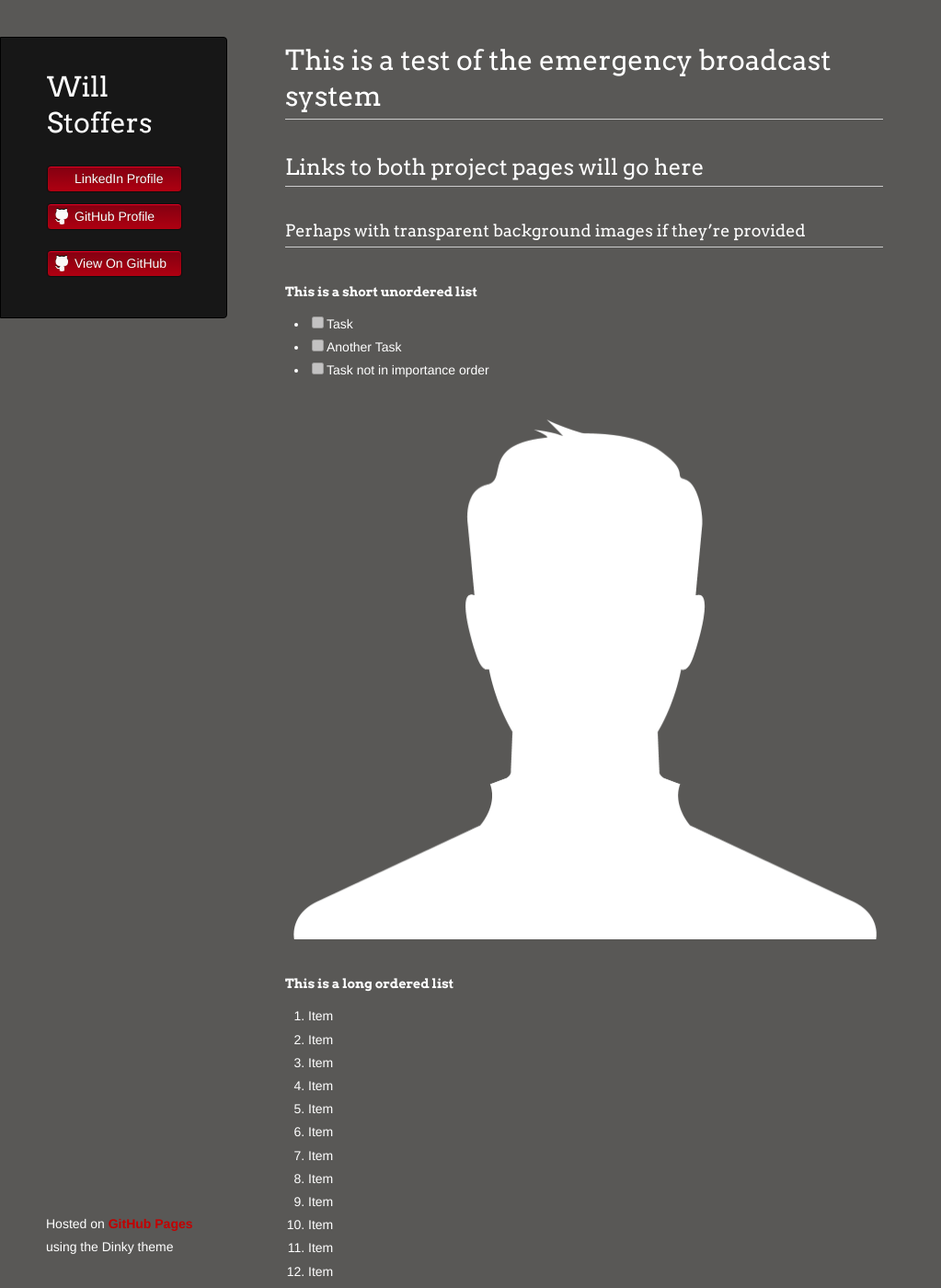
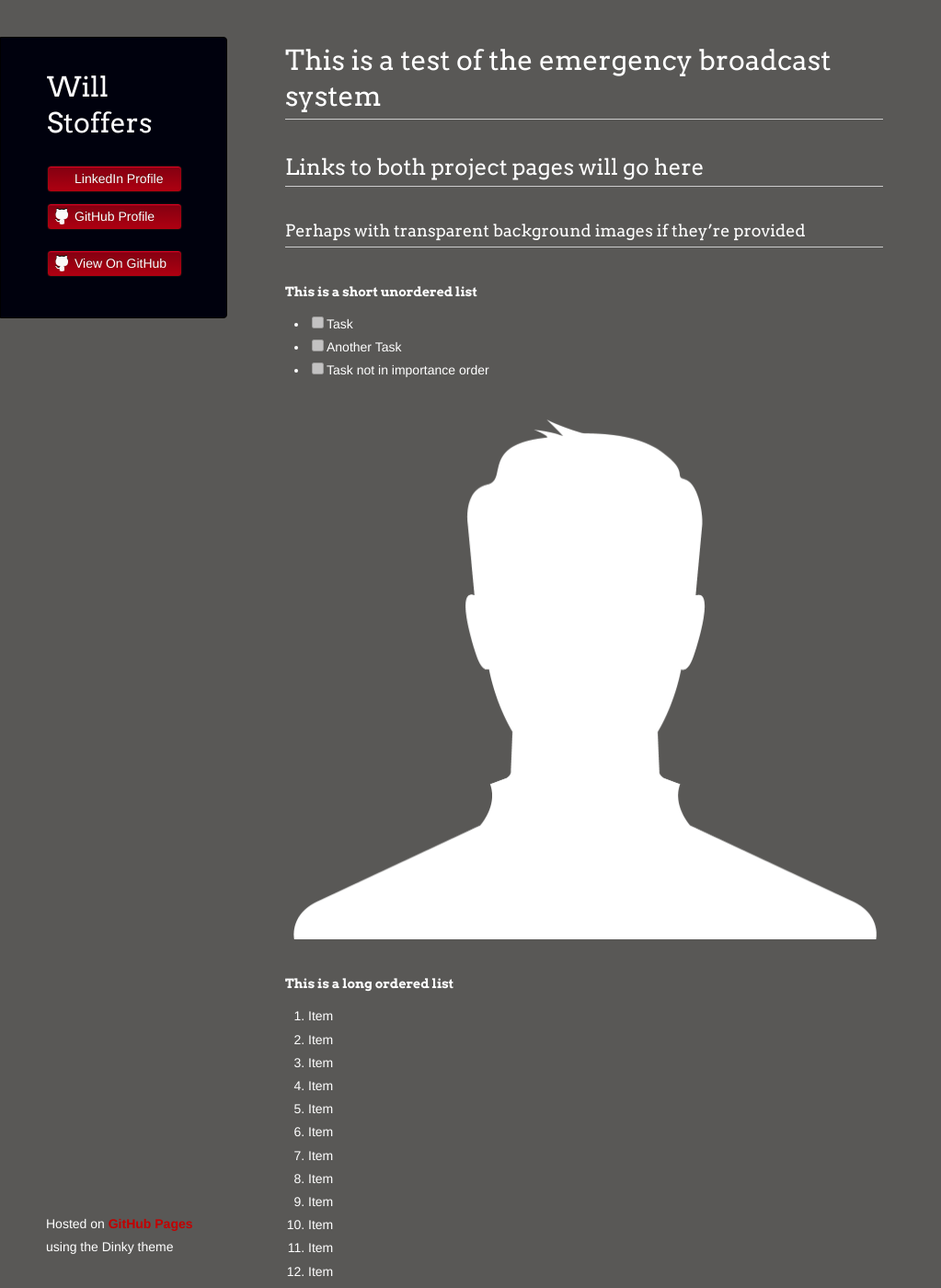
Before and after one commit to wstoffers/wstoffers.github.io, a Jekyll site: the page built from index.md, in a window 1280 px wide and 1400 px high. Shown: the whole window at 92% size, without its empty margins (0-1023 px from the left). Built offline with Jekyll 4.4.1, drawn with Linux system fonts in a browser that asks for light colours; our own code applies the rules of GitHub Pages for plain Markdown files; a script that is not in the unit is left out; the repository's description, which GitHub fills in, is left out.

Commit message:
Changing header to 00010D

```diff
--- a/_sass/jekyll-theme-dinky.scss
+++ b/_sass/jekyll-theme-dinky.scss
@@ -216,7 +216,7 @@ td {
 /* Header */
 
 header {
-	background-color: #171717;
+	background-color: #00010D;
 	color: #FDFDFB;
   width:170px;
   float:left;
```
